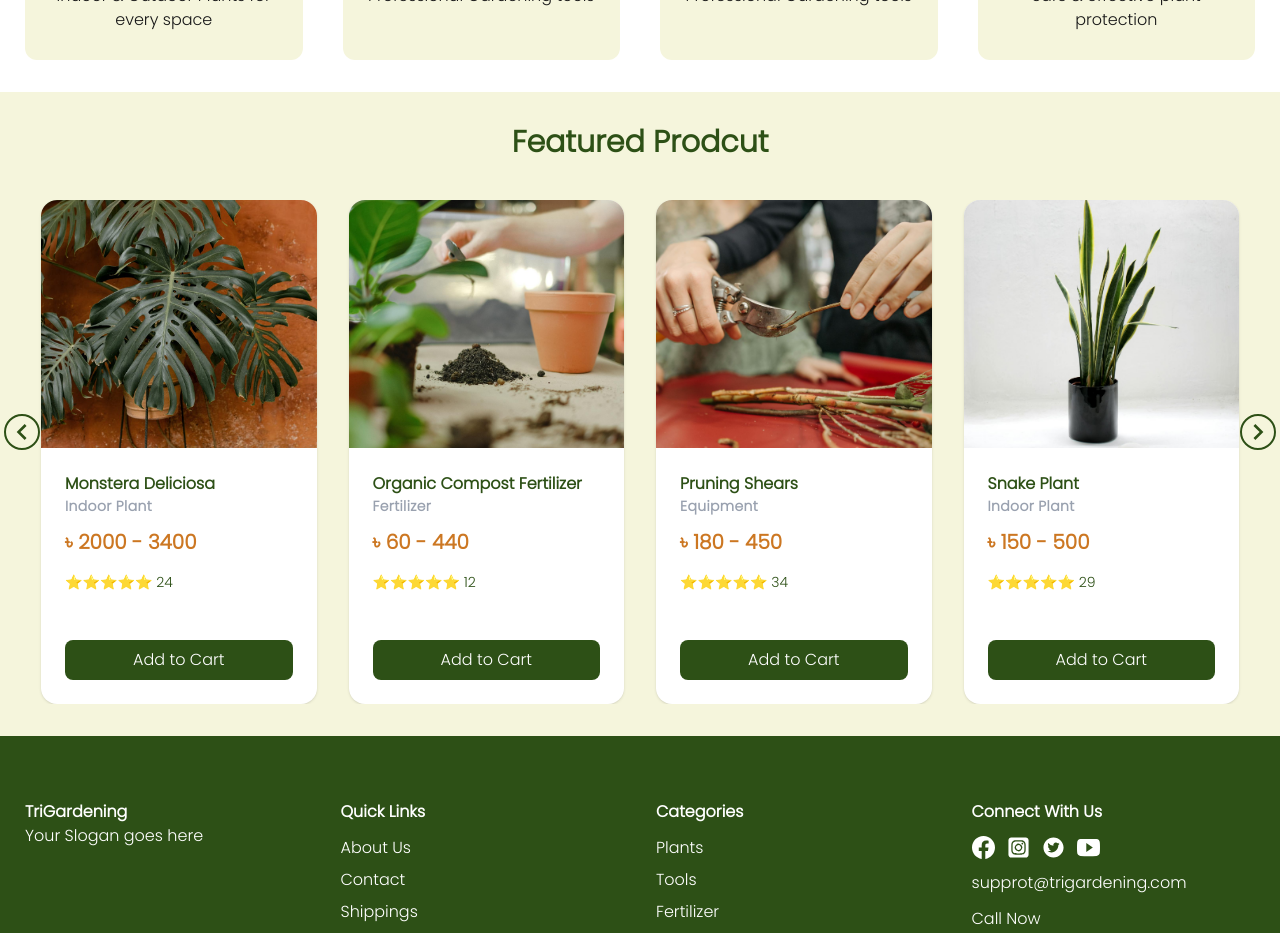
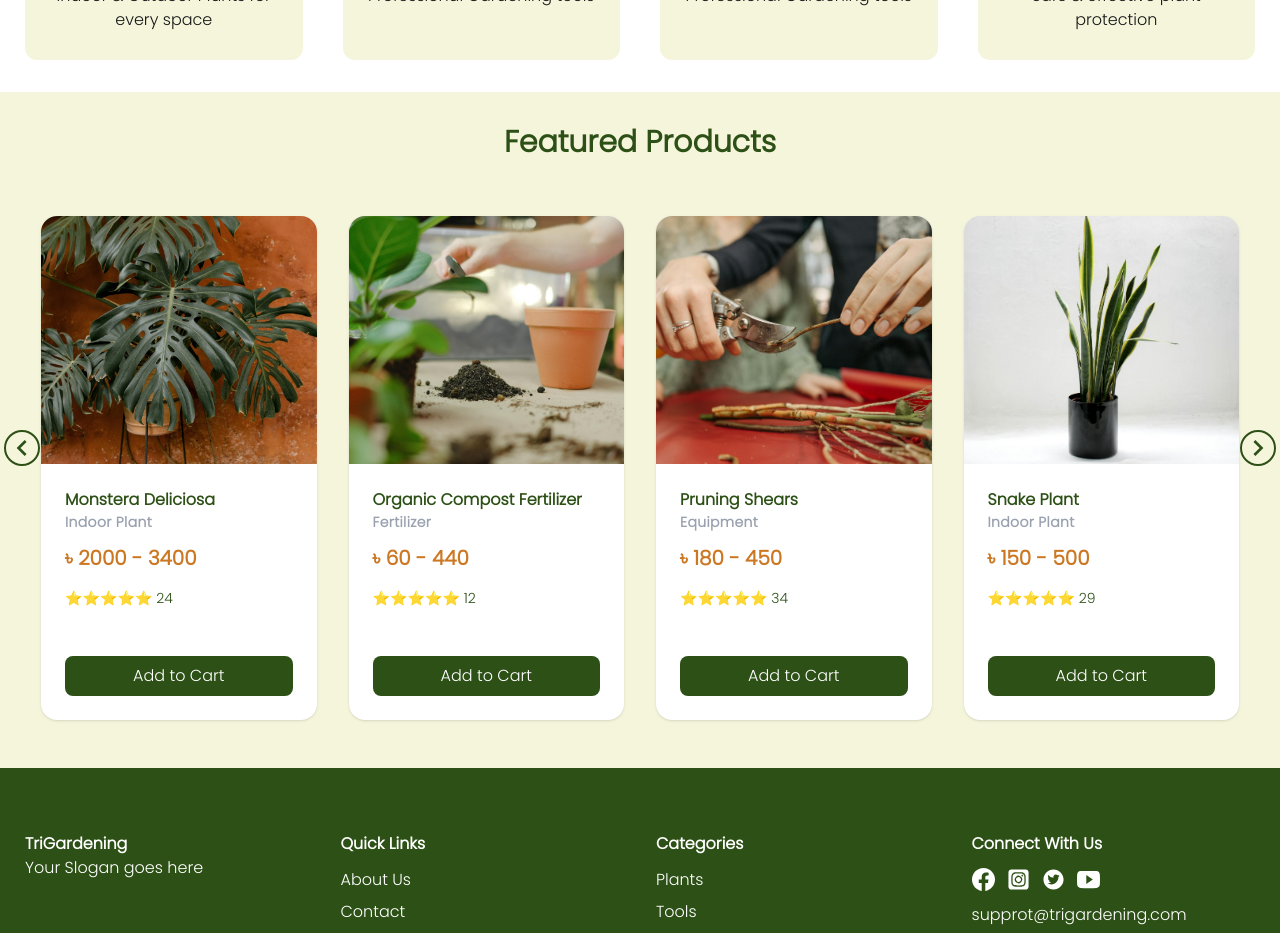
Before and after one commit to ShekRasel/tri-gardening, a Next.js app: page / in a window 1280 px wide. Shown: the part 860-1793 px from the top of the page. Built offline with nearby package versions, Linux system fonts and the light colour scheme.

Commit message:
add space

```diff
--- a/components/featured.product.jsx
+++ b/components/featured.product.jsx
@@ -4,18 +4,15 @@ import { plants } from "../data/featured-product/data";
 import ProductCard from "./cards/product.card";
 import { MdOutlineNavigateNext, MdNavigateBefore } from "react-icons/md";
 
-const FeaturedProduct = () => {
+const FeaturedProduct = ({}) => {
   const maxCount = plants.length;
   const [count, setCount] = useState(0);
-
   const [cardsPerView, setCardsPerView] = useState(1);
-
-  // Detect screen width and set cardsPerView dynamically
   useEffect(() => {
     const updateCardsPerView = () => {
       if (window.innerWidth >= 1024) setCardsPerView(4);
-      else if (window.innerWidth >= 640) setCardsPerView(2);
-      else setCardsPerView(1);
+      else if (window.innerWidth >= 640) setCardsPerView(6);
+      else setCardsPerView(8);
     };
     updateCardsPerView();
     window.addEventListener("resize", updateCardsPerView);
@@ -24,7 +21,11 @@ const FeaturedProduct = () => {
 
   const goRight = () => {
     if (count < maxCount - 1) {
-      setCount((prev) => prev + 1);
+      if (count === cardsPerView) {
+        setCount(0);
+      } else {
+        setCount((prev) => prev + 1);
+      }
     } else {
       setCount(0);
     }
@@ -34,7 +35,11 @@ const FeaturedProduct = () => {
     if (count > 0) {
       setCount((prev) => prev - 1);
     } else {
-      setCount(maxCount - 1);
+      if (cardsPerView === 8) {
+        setCount(maxCount - 1);
+      } else {
+        setCount(cardsPerView);
+      }
     }
   };
 
@@ -42,10 +47,10 @@ const FeaturedProduct = () => {
     <div className="bg-secondary relative">
       <div className="responsive py-8 space-y-6 lg:space-y-10">
         <h1 className="text-2xl lg:text-3xl font-semibold text-primary text-center">
-          Featured Prodcut
+          Featured Products
         </h1>
 
-        <div className="flex overflow-hidden">
+        <div className="flex overflow-hidden py-4">
           {plants.map((plant, id) => (
             <div
               key={id}
```
